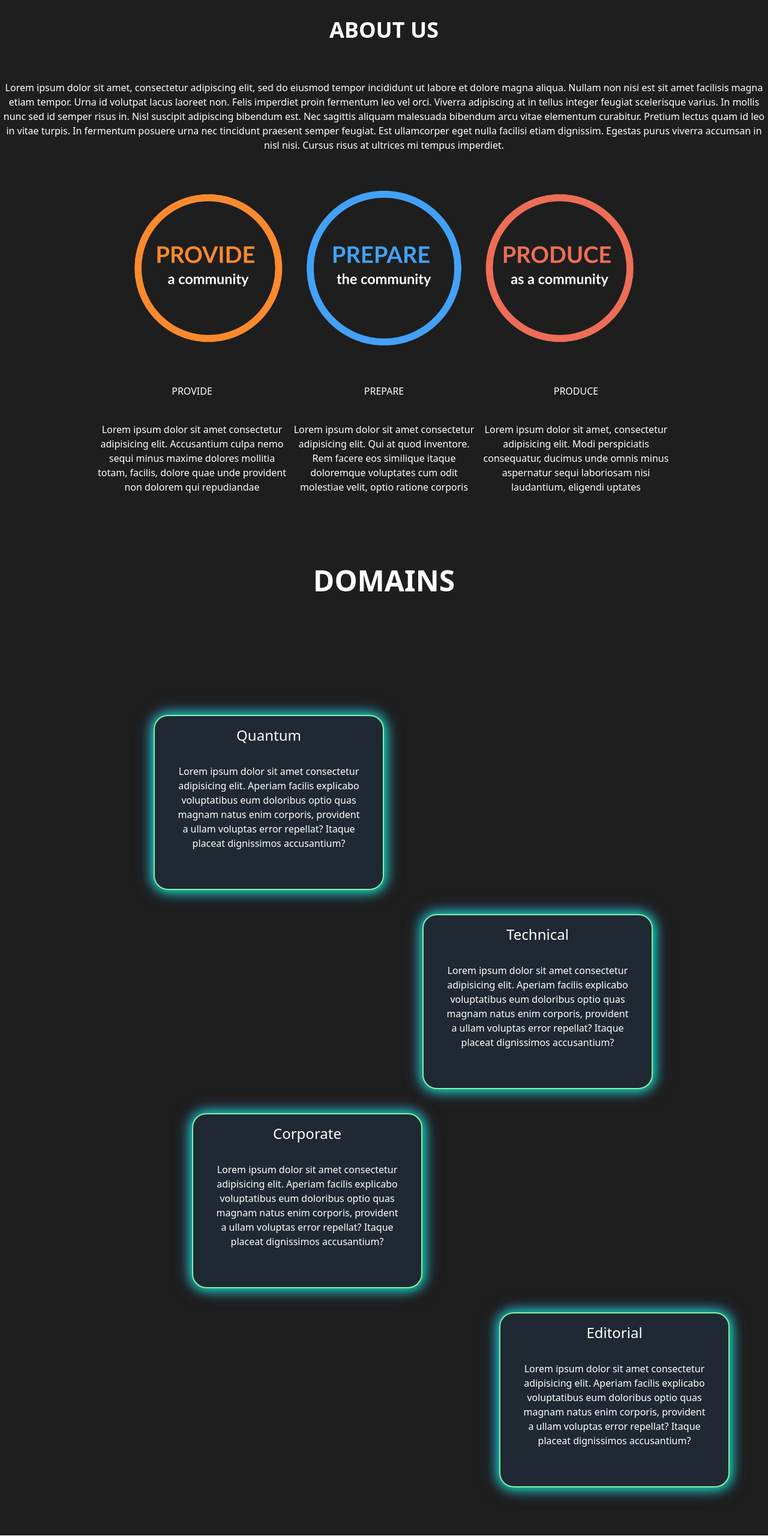
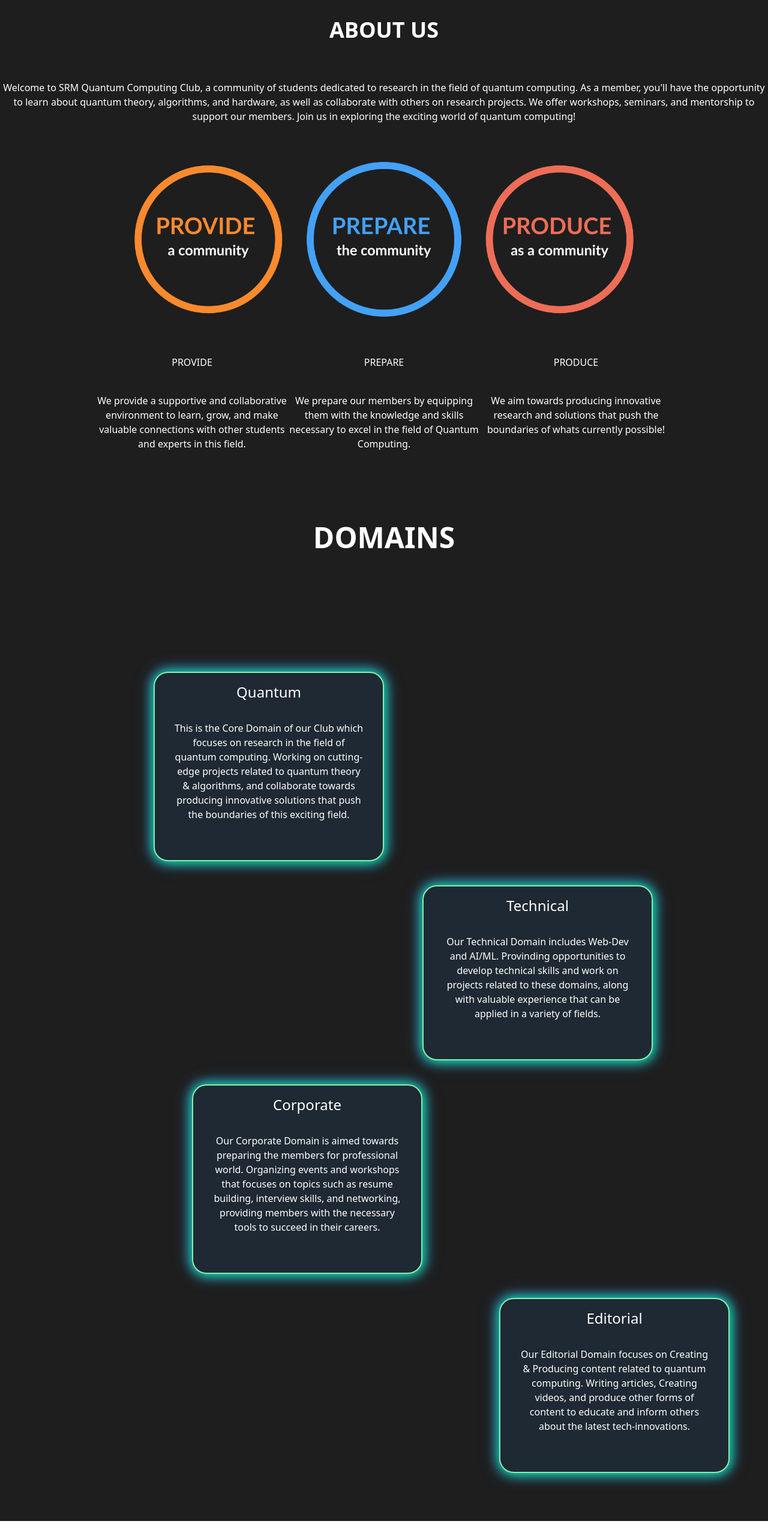
Before and after one commit to quantumsrm-web/sqccwebsite, a React (Create React App) app: page / in a window 1280 px wide. Shown: the part 880-3446 px from the top of the page at 60% size. Built offline with nearby package versions, Linux system fonts and the light colour scheme.

Commit message:
Update Landing.jsx
Updated descriptions of club domains and about us

```diff
--- a/src/Components/Landing/Landing.jsx
+++ b/src/Components/Landing/Landing.jsx
@@ -21,17 +21,13 @@
           About us
         </p>
         <p className="mt-16 max-w-7xl mx-auto text-center">
-          Lorem ipsum dolor sit amet, consectetur adipiscing elit, sed do
-          eiusmod tempor incididunt ut labore et dolore magna aliqua. Nullam non
-          nisi est sit amet facilisis magna etiam tempor. Urna id volutpat lacus
-          laoreet non. Felis imperdiet proin fermentum leo vel orci. Viverra
-          adipiscing at in tellus integer feugiat scelerisque varius. In mollis
-          nunc sed id semper risus in. Nisl suscipit adipiscing bibendum est.
-          Nec sagittis aliquam malesuada bibendum arcu vitae elementum
-          curabitur. Pretium lectus quam id leo in vitae turpis. In fermentum
-          posuere urna nec tincidunt praesent semper feugiat. Est ullamcorper
-          eget nulla facilisi etiam dignissim. Egestas purus viverra accumsan in
-          nisl nisi. Cursus risus at ultrices mi tempus imperdiet.
+         Welcome to SRM Quantum Computing Club, a community of students
+         dedicated to research in the field of quantum computing. As a
+         member, you'll have the opportunity to learn about quantum theory,
+         algorithms, and hardware, as well as collaborate with others on
+         research projects. We offer workshops, seminars, and mentorship
+         to support our members. Join us in exploring the exciting world
+         of quantum computing!
         </p>
 
         {/* circles */}
@@ -40,25 +36,19 @@
           <div className="flex flex-col max-w-xs">
             <p>PROVIDE</p>
             <p className="my-10">
-              Lorem ipsum dolor sit amet consectetur adipisicing elit.
-              Accusantium culpa nemo sequi minus maxime dolores mollitia totam,
-              facilis, dolore quae unde provident non dolorem qui repudiandae
+              We provide a supportive and collaborative environment to learn, grow, and make valuable connections with other students and experts in this field.
             </p>
           </div>
           <div className="flex flex-col max-w-xs">
             <p>PREPARE</p>
             <p className="my-10">
-              Lorem ipsum dolor sit amet consectetur adipisicing elit. Qui at
-              quod inventore. Rem facere eos similique itaque doloremque
-              voluptates cum odit molestiae velit, optio ratione corporis
+              We prepare our members by equipping them with the knowledge and skills necessary to excel in the field of Quantum Computing.
             </p>
           </div>
           <div className="flex flex-col max-w-xs">
             <p>PRODUCE</p>
             <p className="my-10">
-              Lorem ipsum dolor sit amet, consectetur adipisicing elit. Modi
-              perspiciatis consequatur, ducimus unde omnis minus aspernatur
-              sequi laboriosam nisi laudantium, eligendi uptates
+              We aim towards producing innovative research and solutions that push the boundaries of whats currently possible!
             </p>
           </div>
         </div>
@@ -71,38 +61,26 @@
         <div className="max-w-sm text-center bg-[#1F2933] border-2 border-green-300 rounded-3xl px-8 py-4 drop-shadow-title relative left-[20%]">
           <p className="text-2xl">Quantum</p>
           <p className=" mt-8 mb-12">
-            Lorem ipsum dolor sit amet consectetur adipisicing elit. Aperiam
-            facilis explicabo voluptatibus eum doloribus optio quas magnam natus
-            enim corporis, provident a ullam voluptas error repellat? Itaque
-            placeat dignissimos accusantium?
+            This is the Core Domain of our Club which focuses on research in the field of quantum computing. Working on cutting-edge projects related to quantum theory & algorithms, and collaborate towards producing innovative solutions that push the boundaries of this exciting field.
           </p>
         </div>
         {/* 2 */}
         <div className="max-w-sm text-center bg-[#1F2933] border-2 border-green-300 rounded-3xl px-8 py-4 drop-shadow-title  relative left-[55%]">
           <p className="text-2xl">Technical</p>
           <p className=" mt-8 mb-12">
-            Lorem ipsum dolor sit amet consectetur adipisicing elit. Aperiam
-            facilis explicabo voluptatibus eum doloribus optio quas magnam natus
-            enim corporis, provident a ullam voluptas error repellat? Itaque
-            placeat dignissimos accusantium?
+            Our Technical Domain includes Web-Dev and AI/ML. Provinding opportunities to develop technical skills and work on projects related to these domains, along with valuable experience that can be applied in a variety of fields.
           </p>
         </div>
         <div className="max-w-sm text-center bg-[#1F2933] border-2 border-green-300 rounded-3xl px-8 py-4 drop-shadow-title  relative left-[25%]">
           <p className="text-2xl">Corporate</p>
           <p className=" mt-8 mb-12">
-            Lorem ipsum dolor sit amet consectetur adipisicing elit. Aperiam
-            facilis explicabo voluptatibus eum doloribus optio quas magnam natus
-            enim corporis, provident a ullam voluptas error repellat? Itaque
-            placeat dignissimos accusantium?
+            Our Corporate Domain is aimed towards preparing the members for professional world. Organizing events and workshops that focuses on topics such as resume building, interview skills, and networking, providing members with the necessary tools to succeed in their careers.
           </p>
         </div>
         <div className="max-w-sm text-center bg-[#1F2933] border-2 border-green-300 rounded-3xl px-8 py-4 drop-shadow-title  relative left-[65%] mb-20">
           <p className="text-2xl">Editorial</p>
           <p className=" mt-8 mb-12">
-            Lorem ipsum dolor sit amet consectetur adipisicing elit. Aperiam
-            facilis explicabo voluptatibus eum doloribus optio quas magnam natus
-            enim corporis, provident a ullam voluptas error repellat? Itaque
-            placeat dignissimos accusantium?
+            Our Editorial Domain focuses on Creating & Producing content related to quantum computing. Writing articles, Creating videos, and produce other forms of content to educate and inform others about the latest tech-innovations.
           </p>
         </div>
       </div>
```
